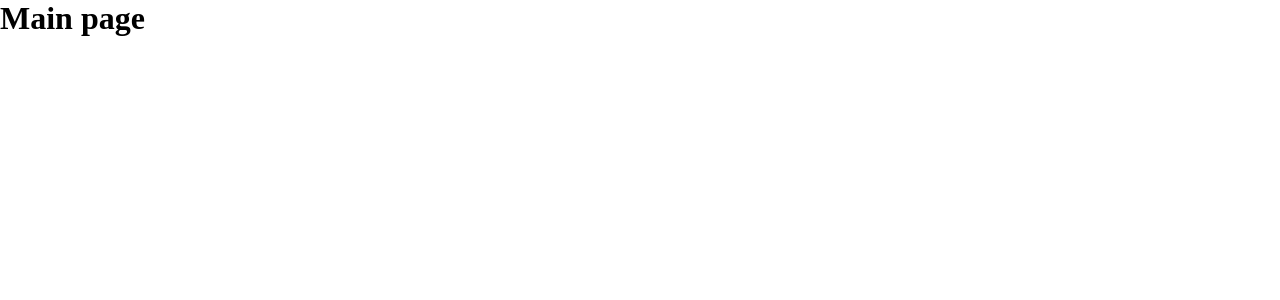
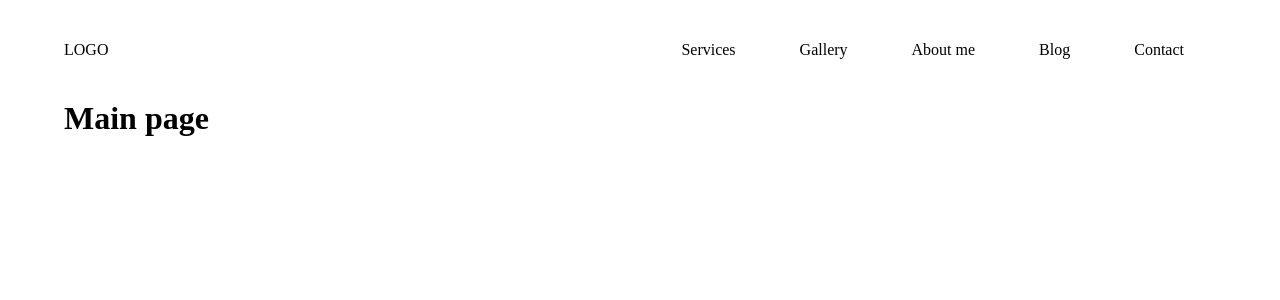
Before and after one commit to JrWoland/web-cosmetology, a Nuxt app: page / in a window 1280 px wide. Shown: the top 300 px of the page. Built offline with nearby package versions, Linux system fonts and the light colour scheme.

Commit message:
Create navbar

```diff
--- a/assets/style/_variables.scss
+++ b/assets/style/_variables.scss
@@ -13,4 +13,8 @@ $hero-size: 120px;
 
 //layout sizes
 
+$app-container-width: 90%;
+
+$main-margin: 150px;
+
 $header-height: 100px;
--- /dev/null
+++ b/components/Navigation.vue
@@ -0,0 +1,51 @@
+<template>
+  <header class="main-header">
+    <div class="main-header__logo">
+      <nuxt-link to="/"> LOGO </nuxt-link>
+    </div>
+
+    <nav class="main-header__nav">
+      <ul class="main-header__list">
+        <li class="main-header__list-item">
+          <nuxt-link to="/services"> Services </nuxt-link>
+        </li>
+        <li class="main-header__list-item">
+          <nuxt-link to="/gallery"> Gallery </nuxt-link>
+        </li>
+        <li class="main-header__list-item">
+          <nuxt-link to="/about"> About me </nuxt-link>
+        </li>
+        <li class="main-header__list-item">
+          <nuxt-link to="/blog"> Blog </nuxt-link>
+        </li>
+        <li class="main-header__list-item">
+          <nuxt-link to="contact"> Contact </nuxt-link>
+        </li>
+      </ul>
+    </nav>
+  </header>
+</template>
+
+<script>
+export default {
+  name: 'Navigation'
+}
+</script>
+
+<style lang="scss">
+.main-header {
+  display: flex;
+  justify-content: space-between;
+  align-items: center;
+  height: $header-height;
+  padding: 1em 0;
+
+  &__list {
+    display: flex;
+  }
+
+  &__list-item {
+    padding: 0 2em;
+  }
+}
+</style>
--- a/layouts/default.vue
+++ b/layouts/default.vue
@@ -1,7 +1,24 @@
 <template>
-  <div>
+  <div class="app-container">
+    <Navigation />
     <nuxt />
   </div>
 </template>
 
-<style></style>
+<script>
+import Navigation from '~/components/Navigation'
+export default {
+  components: {
+    Navigation
+  }
+}
+</script>
+
+<style lang="scss" scoped>
+.app-container {
+  margin: auto;
+  display: flex;
+  flex-direction: column;
+  width: $app-container-width;
+}
+</style>
--- a/pages/index.vue
+++ b/pages/index.vue
@@ -1,7 +1,7 @@
 <template>
-  <div class="container">
+  <main class="container">
     <h1>Main page</h1>
-  </div>
+  </main>
 </template>
 
 <script>
```
